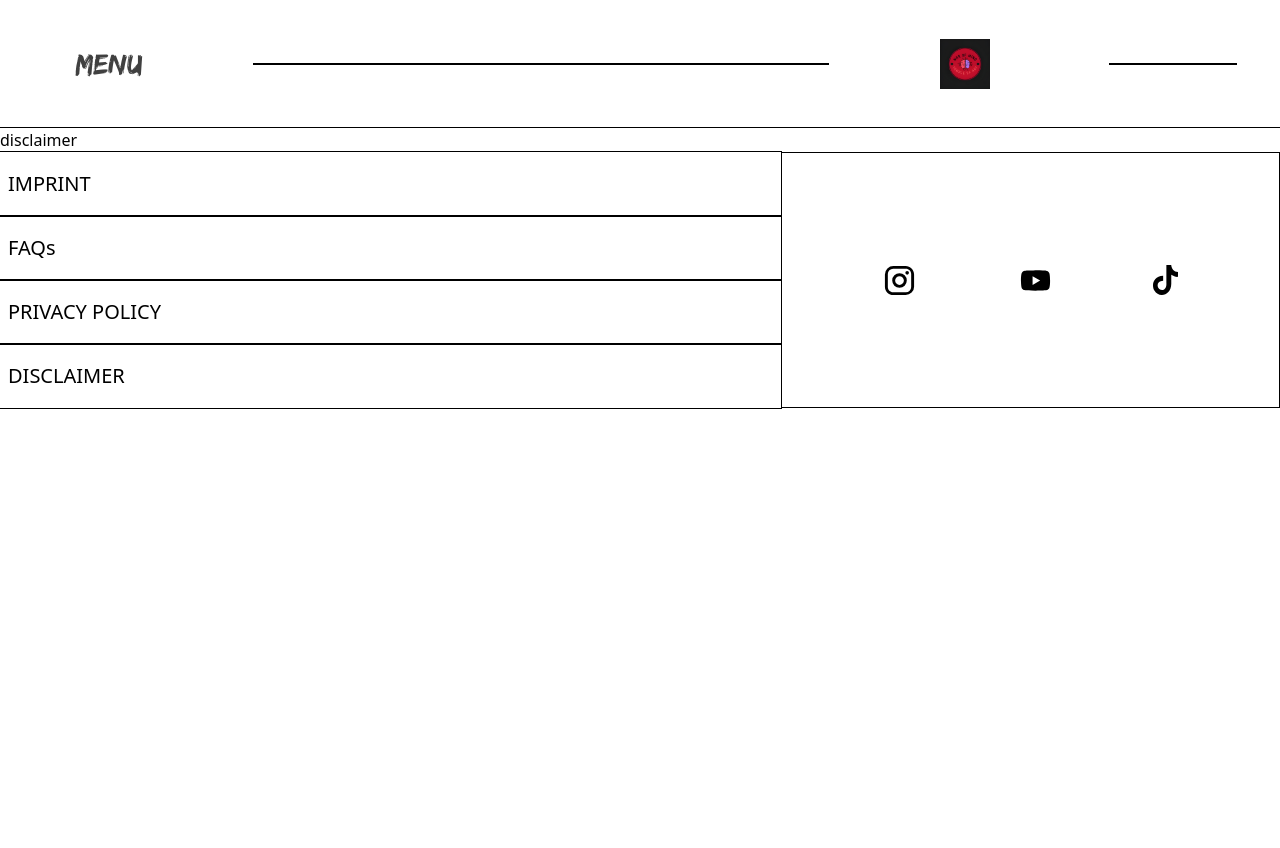
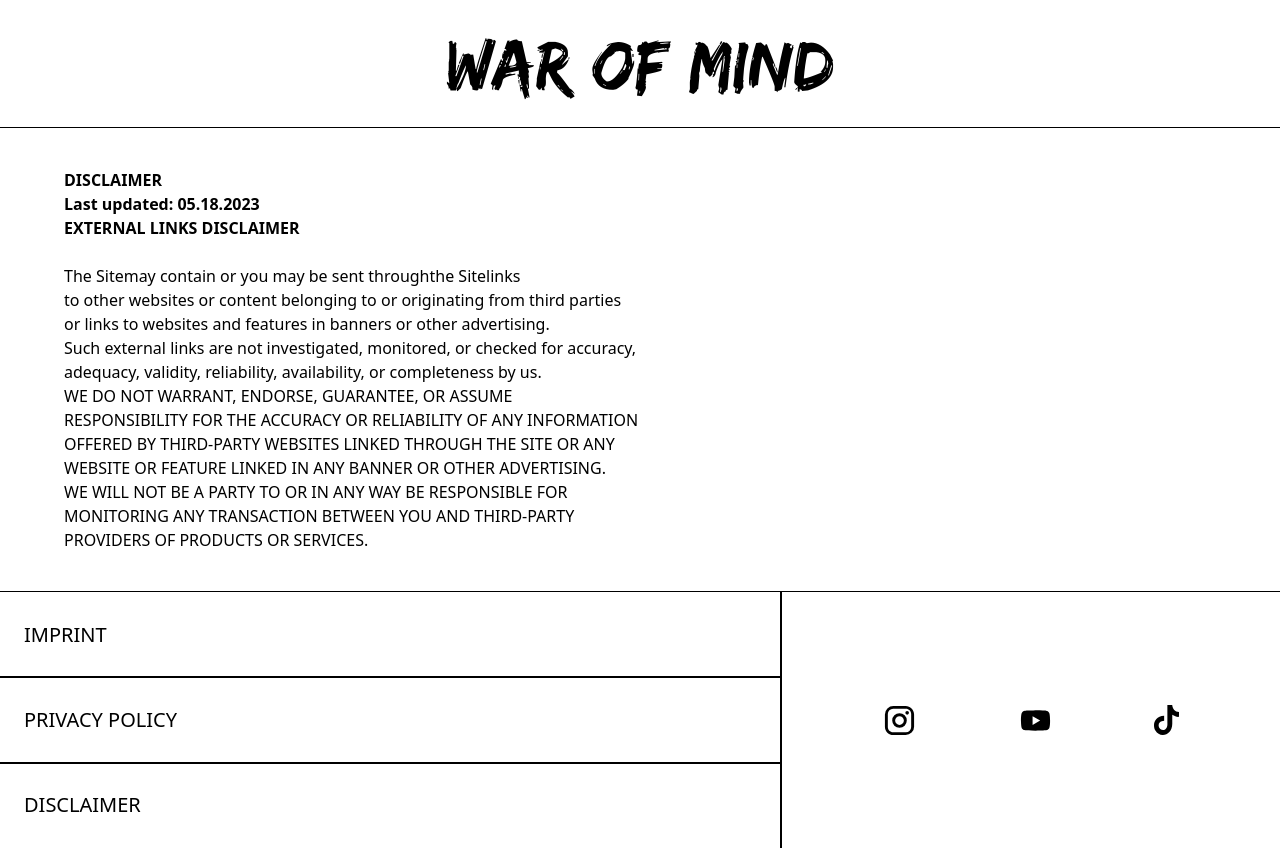
Before and after one commit to LemonBytes/sales-warofmind, a Next.js app: page /disclaimer in a window 1280 px wide. Before the commit the page ends 800 px from the top, so only its background shows below. Built offline with nearby package versions, Linux system fonts and the light colour scheme.

Commit message:
added disclaimer

```diff
--- a/core/components/warpper/footer/Footer.tsx
+++ b/core/components/warpper/footer/Footer.tsx
@@ -8,24 +8,23 @@ import Image from "next/image";
 const Footer = () => {
   const links = [
     { name: "IMPRINT", href: "/imprint" },
-    { name: "FAQs", href: "/faqs" },
     { name: "PRIVACY POLICY", href: "/privacy-policy" },
     { name: "DISCLAIMER", href: "/disclaimer" },
   ];
   return (
-    <footer className="relative bottom-0 w-screen flex md:flex-row flex-col-reverse md:h-64">
-      <div className="flex flex-col justify-center items-center md:w-[61vw] w-screen h-full">
+    <footer className="relative bottom-0 w-screen flex md:flex-row flex-col-reverse md:h-64 outline">
+      <div className="flex flex-col justify-start  items-center md:w-[61vw] w-screen md:h-64 outline">
         {links.map((link, index) => (
           <Link
             href={link.href}
             key={index}
-            className="md:text-xl text-balck hover:text-gray-700 outline outline-0.5 w-full h-16 flex items-center text-4xl p-2 "
+            className="md:text-xl text-balck hover:text-gray-700 grow outline w-full  flex items-center text-4xl p-6"
           >
             {link.name}
           </Link>
         ))}
       </div>
-      <div className="flex  items-center md:w-[39vw] md:h-full h-32 w-screen justify-evenly border self-center justify-self-center">
+      <div className="flex  items-center md:w-[39vw] md:h-full h-32 w-screen justify-evenly outline self-center justify-self-center">
         <Link href="https://www.instagram.com/warofmind_/" target="_blank">
           <InstagramIcon fontSize="large" />
         </Link>
--- a/core/components/warpper/header/Header.tsx
+++ b/core/components/warpper/header/Header.tsx
@@ -6,10 +6,7 @@ import MenuButton from "./MenuButton";
 const Header = () => {
   return (
     <header className="md:h-32 lg:h-32 xl:h-32 h-20 w-screen sticky -top-1 flex items-center justify-around z-10 bg-white border-b">
-      <MenuButton />
-      <div className="border border-1 w-[45%] "></div>
       <Logo />
-      <div className="border border-1 w-[10%] m-2 "></div>
     </header>
   );
 };
--- a/core/components/warpper/header/Logo.tsx
+++ b/core/components/warpper/header/Logo.tsx
@@ -1,9 +1,11 @@
+import Link from "next/link";
 import React from "react";
-import Image from "next/image";
-import logo from "../../../../public/static/images/logo.jpg";
+
 const Logo = () => {
   return (
-    <Image className="p-10" src={logo} alt={""} width={130} height={130} />
+    <Link href={"/"}>
+      <h1 className="text-4xl md:text-7xl font-naruto">WAR OF MIND</h1>
+    </Link>
   );
 };
 
--- a/src/pages/disclaimer.tsx
+++ b/src/pages/disclaimer.tsx
@@ -1,7 +1,49 @@
 import React from "react";
-
 const disclaimer = () => {
-  return <div>disclaimer</div>;
+  return (
+    <section className="text-base flex flex-col items-center py-10">
+      <section className="w-[90%]">
+        <div className="md:w-[50%]">
+          <strong>
+            <span>DISCLAIMER</span>
+          </strong>
+          <br></br>
+          <strong>Last updated: 05.18.2023</strong>
+          <br></br>
+          <strong>EXTERNAL LINKS DISCLAIMER</strong>
+          <br></br>
+          <br></br>
+          <span>
+            <span>The Site</span>
+            <span>
+               may contain or you may be sent through
+              <span>the Site</span>
+              <span>links</span>
+              <br></br>
+            </span>
+          </span>
+          <span>
+             to other websites or content belonging to or originating from third
+            parties or links to websites and features in banners or other
+            advertising.
+            <br></br>
+            Such external links are not investigated, monitored, or checked for
+            accuracy, adequacy, validity, reliability, availability, or
+            completeness by us.
+            <br></br>
+            WE DO NOT WARRANT, ENDORSE, GUARANTEE, OR ASSUME RESPONSIBILITY FOR
+            THE ACCURACY OR RELIABILITY OF ANY INFORMATION OFFERED BY
+            THIRD-PARTY WEBSITES LINKED THROUGH THE SITE OR ANY WEBSITE OR
+            FEATURE LINKED IN ANY BANNER OR OTHER ADVERTISING.
+            <br></br>
+            WE WILL NOT BE A PARTY TO OR IN ANY WAY BE RESPONSIBLE FOR
+            MONITORING ANY TRANSACTION BETWEEN YOU AND THIRD-PARTY PROVIDERS OF
+            PRODUCTS OR SERVICES.
+          </span>
+        </div>
+      </section>
+    </section>
+  );
 };
 
 export default disclaimer;
```
